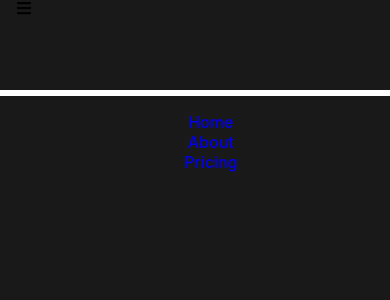
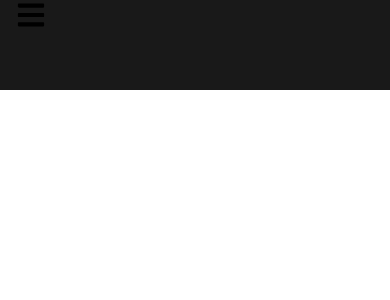
Before and after one commit to Laith1632/botox-react, a React (Create React App) app: page / in a window 390 px wide. Shown: the top 300 px of the page. Built offline with nearby package versions, Linux system fonts and the light colour scheme.

Commit message:
added more style to nav and header, changeburger size

```diff
--- a/src/components/Navbar.css
+++ b/src/components/Navbar.css
@@ -25,6 +25,10 @@
 }
 
 .header .nav-menu {
+   display: flex;
+}
+
+.header .nav-item{
     padding: 1rem;
     font-weight: 500;
 }
@@ -45,7 +49,7 @@
     }
 
     .header .navbar {
-        wax-width: 100%;
+        max-width: 100%;
     }
 
     .hamburger{
@@ -54,7 +58,7 @@
 
     .nav-menu{
         position: fixed;
-        left: 0;
+        left: -100%;
         top: 5rem;
         flex-direction: column;
         background-color: rgba(0,0,0,.9);
@@ -63,8 +67,20 @@
         z-index: 999;
         text-align: center;
         transition: .3s;
+
+    }
+
+    .nav-menu.active {
+        left: 0;
+    }
+
+    .nav-item {
+        margin: 1.5rem 0;
+    }
+
+    .navbar img {
+        width: 150px;
     }
 
 
-
 }
--- a/src/components/Navbar.js
+++ b/src/components/Navbar.js
@@ -1,6 +1,6 @@
 import React from 'react'
 import {FaBars, FaTimes} from 'react-icons/fa'
-// import logo from './images/logo.jpeg'
+import logo from './images/logo.jpeg'
 import './Navbar.css'
 
 
@@ -13,7 +13,7 @@ const Navbar = () => {
                     <img src={logo} alt='logo'/>
                 </a> */}
                 <div classname='hamburger'>
-                    <FaBars/>
+                    <FaBars size={30} style={{color: '#fffff'}}/>
                 </div>
                     <ul className='nav-menu'>
                         <li className='nav-item'>
--- a/src/index.css
+++ b/src/index.css
@@ -4,6 +4,12 @@
   --secondary-color: #ffea00;
   --secondary-dark: #e3d002;
   --overlay: rgb(0,0,0,.7);
+}
+
+*{
+  box-sizing: border-box;
+  margin: 0;
+  padding: 0;
 }
 
 body {
@@ -44,7 +50,3 @@ a{
   background: var(--primary-dark);
   border: 1px solid var(--primary-dark);
 }
-
-.line{
-
-}
```
